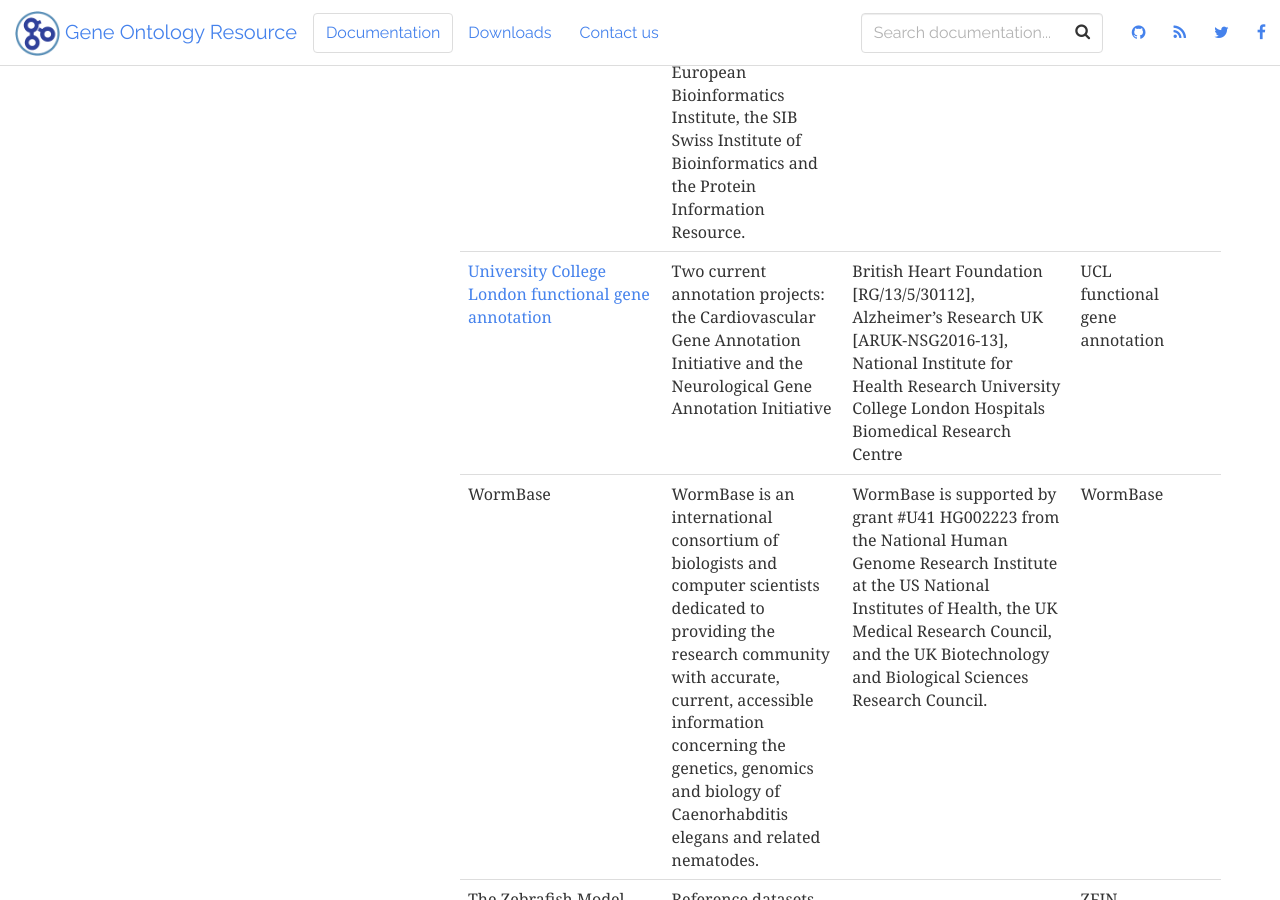
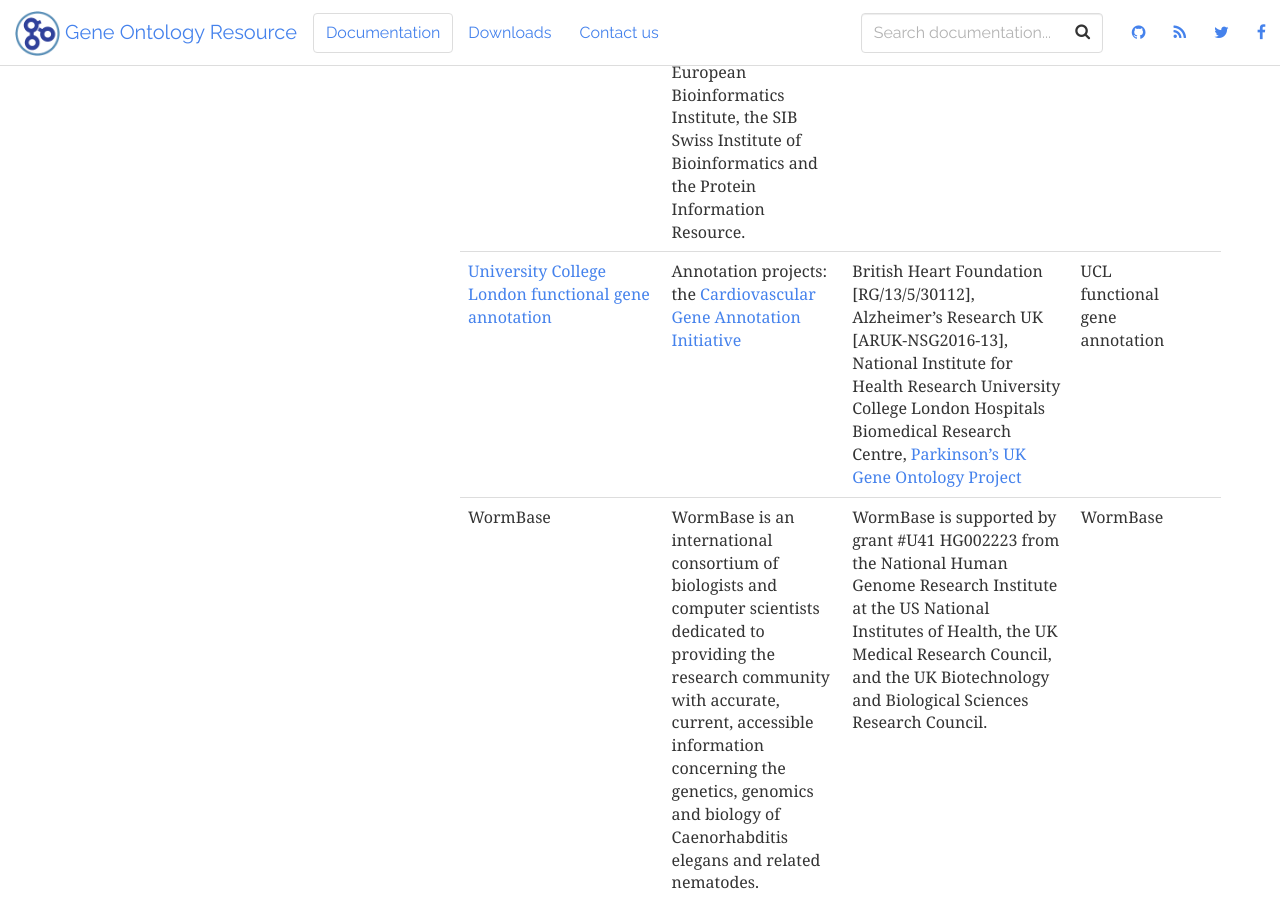
Before and after one commit to geneontology/geneontology.github.io, a Jekyll site: the page built from docs/_docs/go-consortium-contributors-list.md, in a window 1280 px wide and 900 px high, scrolled down 6216 px. Built offline with Jekyll 4.4.1, drawn with Linux system fonts in a browser that asks for light colours; nearby versions of some CDN libraries.

Commit message:
Update go-consortium-contributors-list.md

```diff
--- a/docs/_docs/go-consortium-contributors-list.md
+++ b/docs/_docs/go-consortium-contributors-list.md
@@ -42,7 +42,7 @@
 |SYSCILIA| 	The European project SYSCILIA is a systems biology approach to dissect cilia function and its disruption in human genetic disease. |	European Community's Seventh Framework Programme (FP7/2007-2013) under the Health Cooperation Programme. |	SYSCILIA|
 |Tetrahymena Genome Database (TGD)| 	Database of information about the Tetrahymena thermophila genome sequence determined at The Institute for Genomic Research (TIGR).| |	  	TGD|
 |UniProt-Gene Ontology Annotation (UniProt-GOA) |	Manual and electronic annotation of proteins in the UniProt Knowledgebase, carried out by a wide range of curation activities at the European Bioinformatics Institute, the SIB Swiss Institute of Bioinformatics and the Protein Information Resource. |	National Institutes of Health (NIH) [UniProt U41HG006104; GO U41HG002273]; British Heart Foundation [RG/13/5/30112] Parkinson's UK [G-1307] and EMBL core funds.| 	UniProt-GOA|
-|[University College London functional gene annotation](http://geneontology.org/external-project/cardiovascular-gene-annotation-initiative)| 	Two current annotation projects: the Cardiovascular Gene Annotation Initiative and the Neurological Gene Annotation Initiative |	British Heart Foundation [RG/13/5/30112], Alzheimer's Research UK [ARUK-NSG2016-13], National Institute for Health Research University College London Hospitals Biomedical Research Centre 	|UCL functional gene annotation|
+|[University College London functional gene annotation](http://geneontology.org/external-project/cardiovascular-gene-annotation-initiative)| 	Annotation projects: the [Cardiovascular Gene Annotation Initiative](http://www.ucl.ac.uk/functional-gene-annotation/cardiovascular) |	British Heart Foundation [RG/13/5/30112], Alzheimer's Research UK [ARUK-NSG2016-13], National Institute for Health Research University College London Hospitals Biomedical Research Centre, [Parkinson’s UK Gene Ontology Project](http://www.ucl.ac.uk/functional-gene-annotation/neurological) 	|UCL functional gene annotation|
 |WormBase| 	WormBase is an international consortium of biologists and computer scientists dedicated to providing the research community with accurate, current, accessible information concerning the genetics, genomics and biology of Caenorhabditis elegans and related nematodes. |	WormBase is supported by grant #U41 HG002223 from the National Human Genome Research Institute at the US National Institutes of Health, the UK Medical Research Council, and the UK Biotechnology and Biological Sciences Research Council.| 	WormBase|
 |The Zebrafish Model Organism Database (ZFIN)| 	Reference datasets and information on Danio rerio |	|  	ZFIN|
 
```
